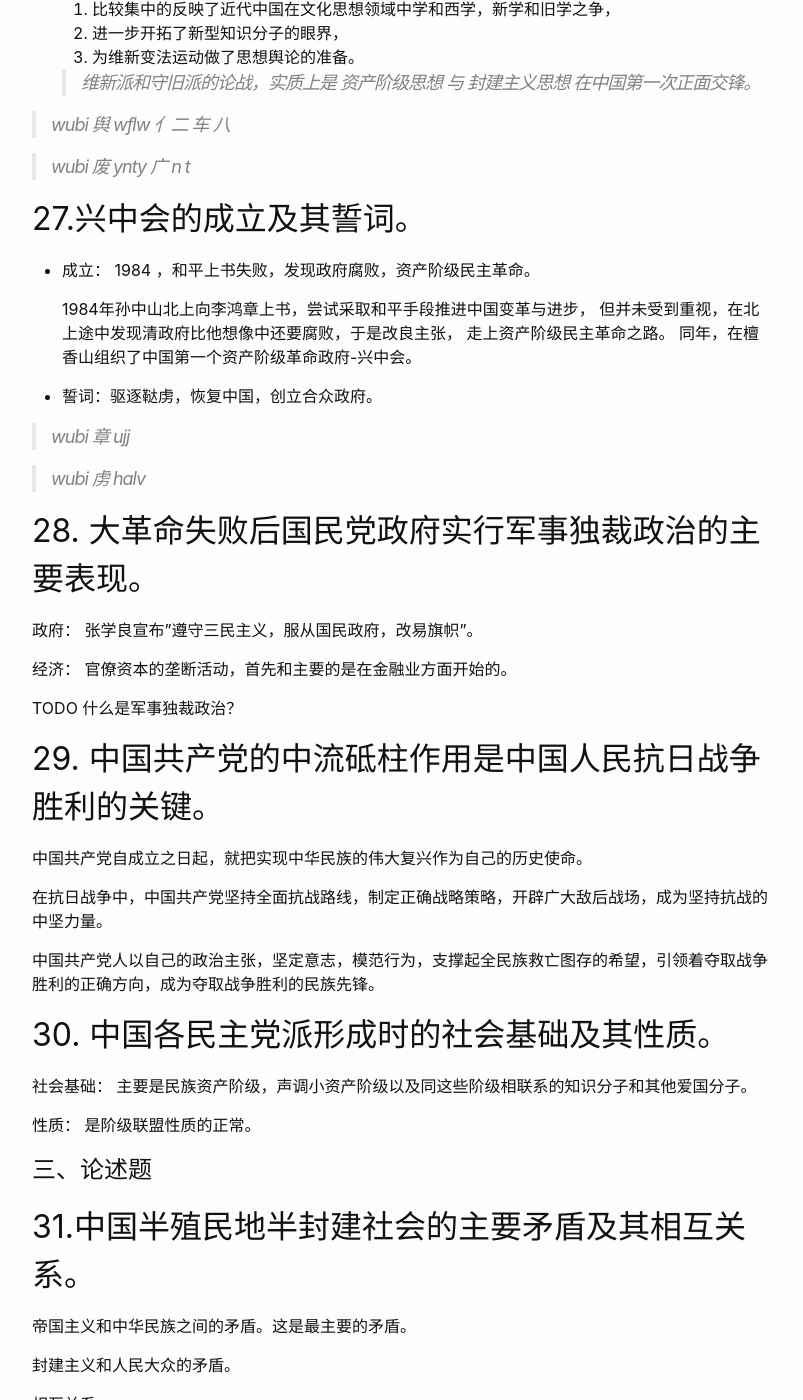
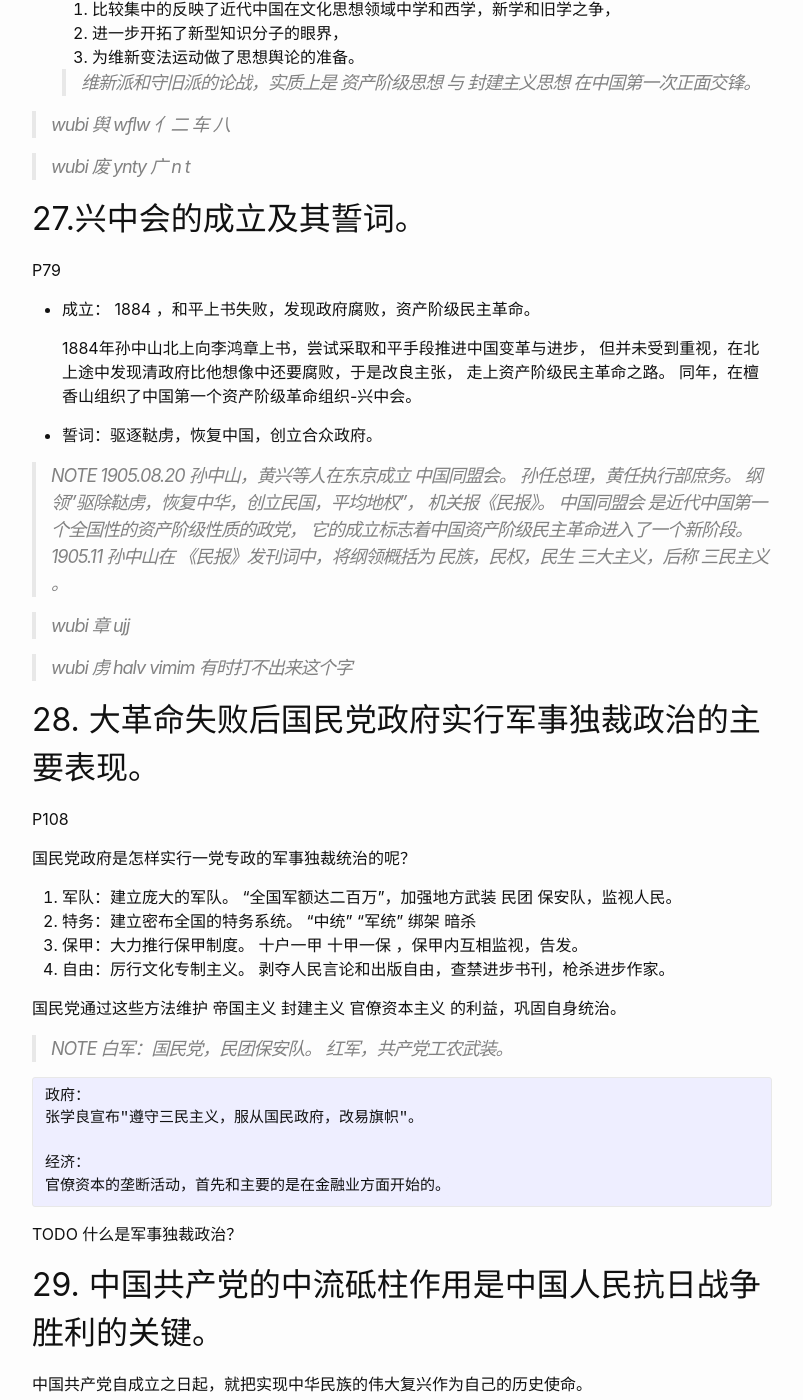
Before and after one commit to wangtiga/wangtiga.github.io, a Jekyll site: the page built from _previews/2020-11-21-3708_2020_08.md, in a window 1280 px wide and 1400 px high, scrolled down 12953 px. Shown: the whole window, without its empty margins (238-1041 px from the left). Built offline with Jekyll 4.4.1, drawn with Linux system fonts in a browser that asks for light colours.

Commit message:
updated from notep

````diff
--- a/_previews/2020-11-21-3708_2020_08.md
+++ b/_previews/2020-11-21-3708_2020_08.md
@@ -264,26 +264,55 @@ P73
 
 ## 27.兴中会的成立及其誓词。
 
-- 成立： 1984 ，和平上书失败，发现政府腐败，资产阶级民主革命。
+P79
 
-  1984年孙中山北上向李鸿章上书，尝试采取和平手段推进中国变革与进步，
+- 成立： 1884 ，和平上书失败，发现政府腐败，资产阶级民主革命。
+
+  1884年孙中山北上向李鸿章上书，尝试采取和平手段推进中国变革与进步，
   但并未受到重视，在北上途中发现清政府比他想像中还要腐败，于是改良主张，
   走上资产阶级民主革命之路。
-  同年，在檀香山组织了中国第一个资产阶级革命政府-兴中会。
+  同年，在檀香山组织了中国第一个资产阶级革命组织-兴中会。
 
 - 誓词：驱逐鞑虏，恢复中国，创立合众政府。
 
+> NOTE 1905.08.20 孙中山，黄兴等人在东京成立 中国同盟会。
+> 孙任总理，黄任执行部庶务。
+> 纲领"驱除鞑虏，恢复中华，创立民国，平均地权"，
+> 机关报《民报》。
+> 中国同盟会 是近代中国第一个全国性的资产阶级性质的政党，
+> 它的成立标志着中国资产阶级民主革命进入了一个新阶段。
+> 1905.11 孙中山在 《民报》发刊词中，将纲领概括为 民族，民权，民生 三大主义，后称 三民主义 。
+
+
+
 > wubi 章 ujj
 
-> wubi 虏 halv
+> wubi 虏 halv  vimim 有时打不出来这个字
+
 
 ## 28. 大革命失败后国民党政府实行军事独裁政治的主要表现。
 
+P108
+
+国民党政府是怎样实行一党专政的军事独裁统治的呢？
+
+1. 军队：建立庞大的军队。 "全国军额达二百万"，加强地方武装 民团 保安队，监视人民。
+2. 特务：建立密布全国的特务系统。 "中统" "军统" 绑架 暗杀
+3. 保甲：大力推行保甲制度。 十户一甲 十甲一保 ，保甲内互相监视，告发。
+4. 自由：厉行文化专制主义。 剥夺人民言论和出版自由，查禁进步书刊，枪杀进步作家。
+
+
+国民党通过这些方法维护 帝国主义 封建主义 官僚资本主义 的利益，巩固自身统治。
+
+> NOTE 白军：国民党，民团保安队。 红军，共产党工农武装。
+
+```log
 政府：
 张学良宣布"遵守三民主义，服从国民政府，改易旗帜"。
 
 经济：
 官僚资本的垄断活动，首先和主要的是在金融业方面开始的。
+```
 
 
 TODO 什么是军事独裁政治？
````
